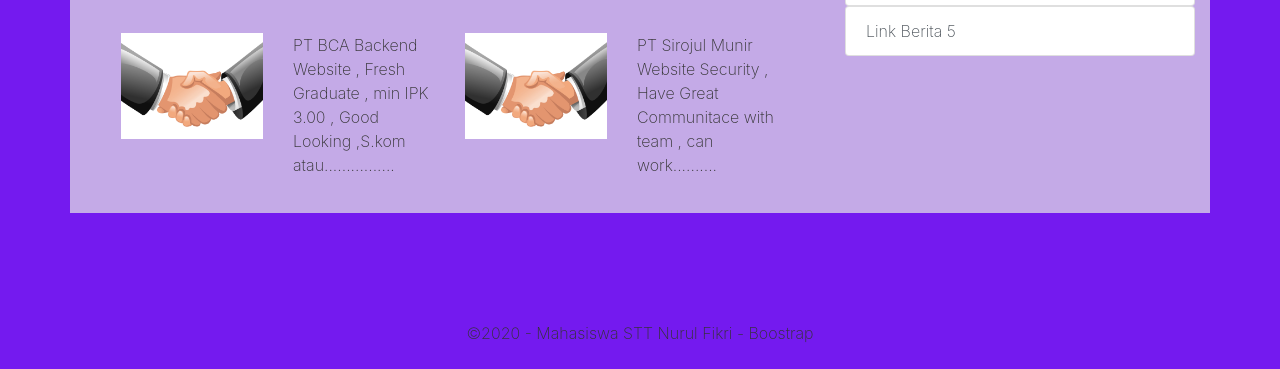
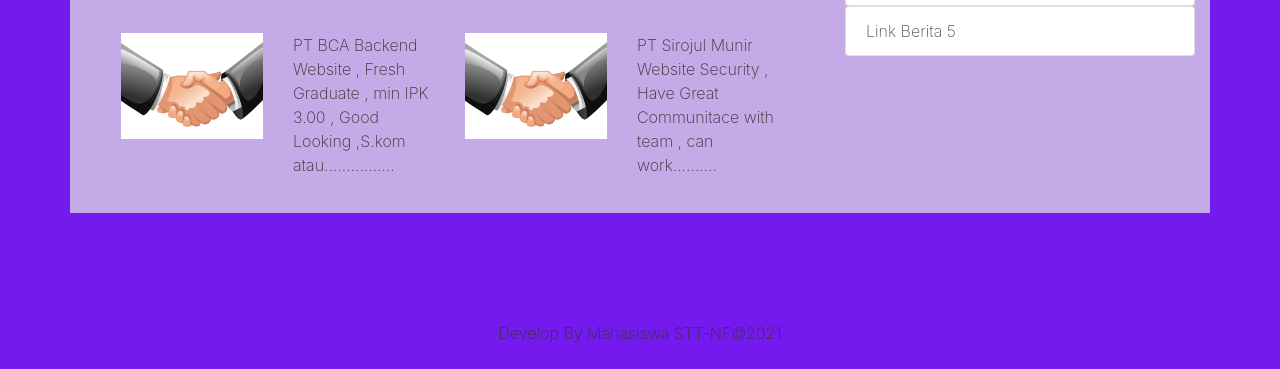
Before and after one commit to AlifLuthan/Project_Website02, a plain HTML site: page Landingpage/index.html in a window 1280 px wide. Shown: the part 443-812 px from the top of the page. Drawn offline with nearby package versions, Linux system fonts and the light colour scheme.

Commit message:
Update index.html

```diff
--- a/Landingpage/index.html
+++ b/Landingpage/index.html
@@ -133,7 +133,7 @@
       <!---Footer--->
       <div class="row">
         <div class="col-md-12 text-center">
-          <p class="mt-2 mb-0">©2020 - Mahasiswa STT Nurul Fikri - Boostrap</p>
+          <p class="mt-2 mb-0">Develop By Mahasiswa STT-NF©2021</p>
         </div>
       </div>
     </div>
```
